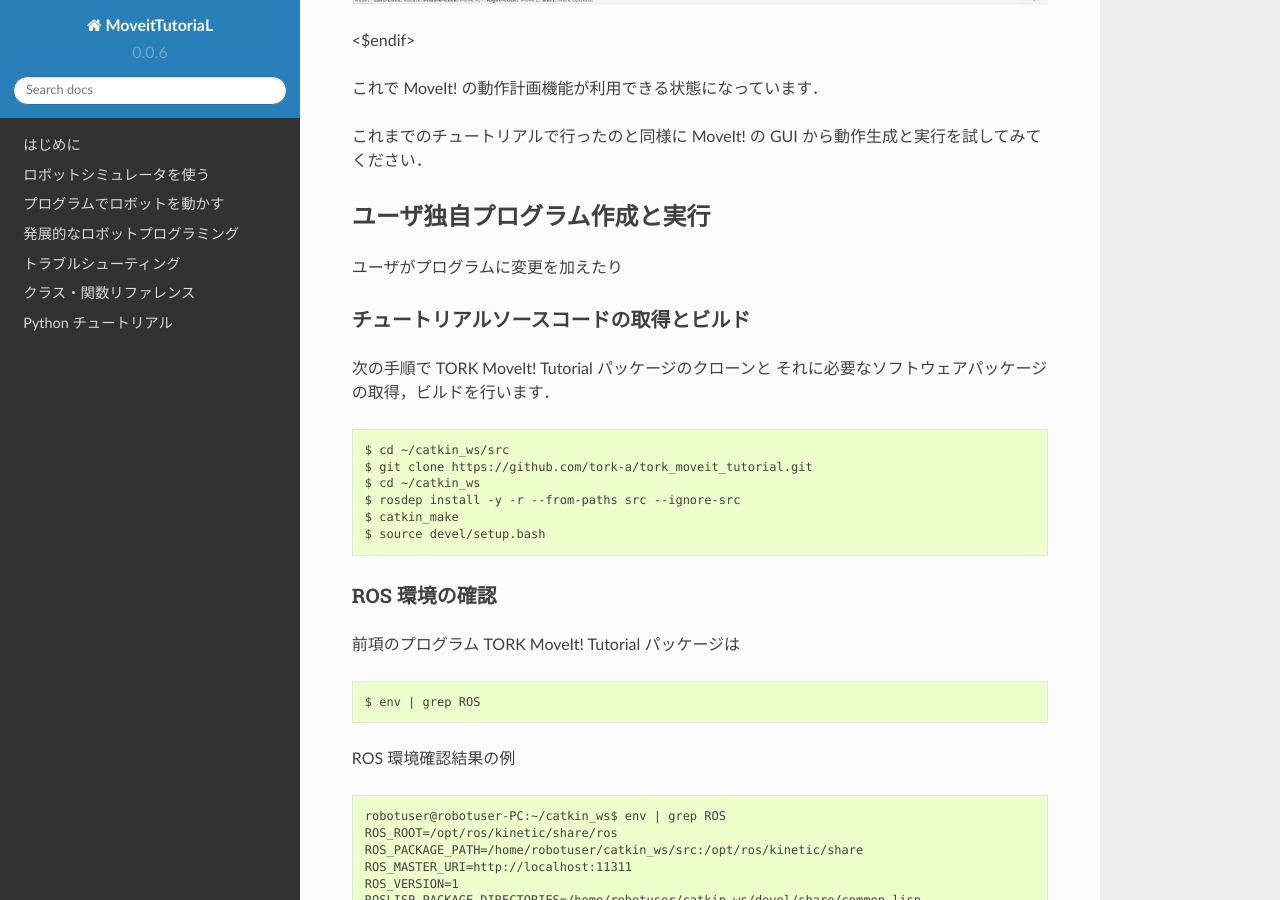
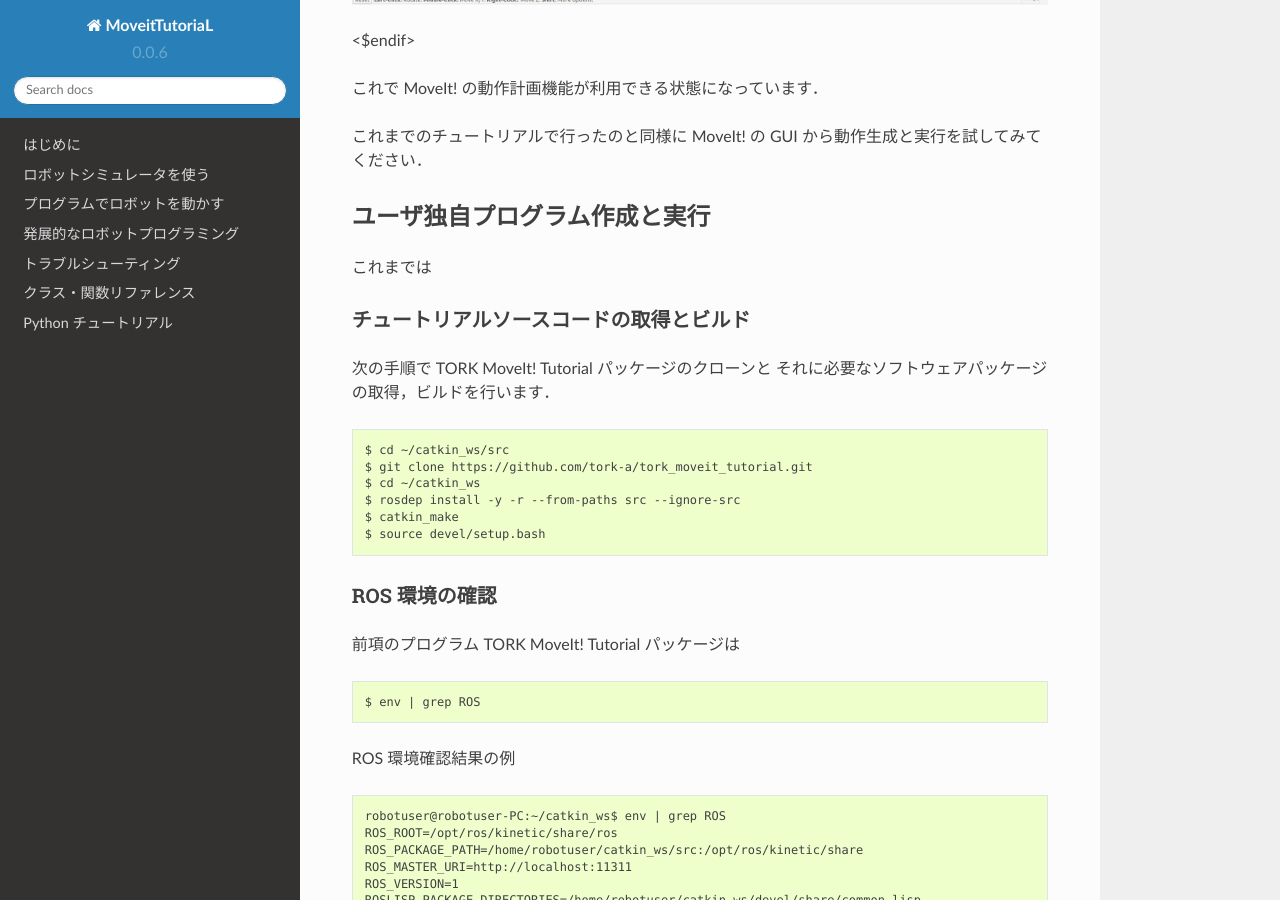
Before and after one commit to tork-a/tork_moveit_tutorial, a Sphinx documentation site: the page built from doc/moveit-tutorial_ja_running-your-own-program.md, in a window 1280 px wide and 900 px high, scrolled down 6591 px. Built offline with Sphinx 7.4.7 and the Read the Docs theme 2.0.0, drawn with Linux system fonts in a browser that asks for light colours.

Commit message:
in progress 2, editing now

```diff
--- a/doc/moveit-tutorial_ja_running-your-own-program.md
+++ b/doc/moveit-tutorial_ja_running-your-own-program.md
@@ -270,7 +270,7 @@ $ roslaunch baxter_moveit_config baxter_grippers.launch
 
 ## ユーザ独自プログラム作成と実行
 
-ユーザがプログラムに変更を加えたり
+これまでは
 
 ### チュートリアルソースコードの取得とビルド
 
```
